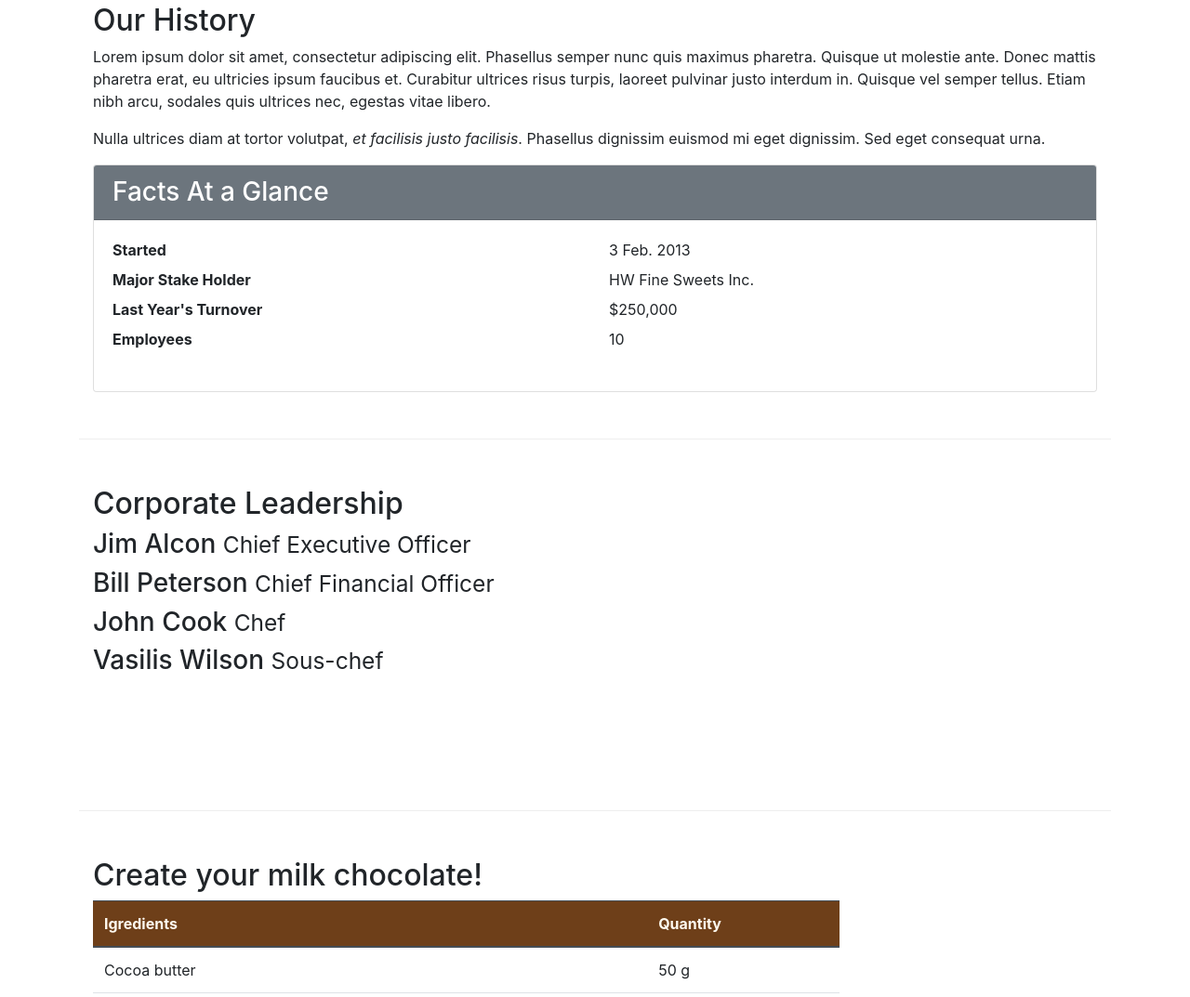
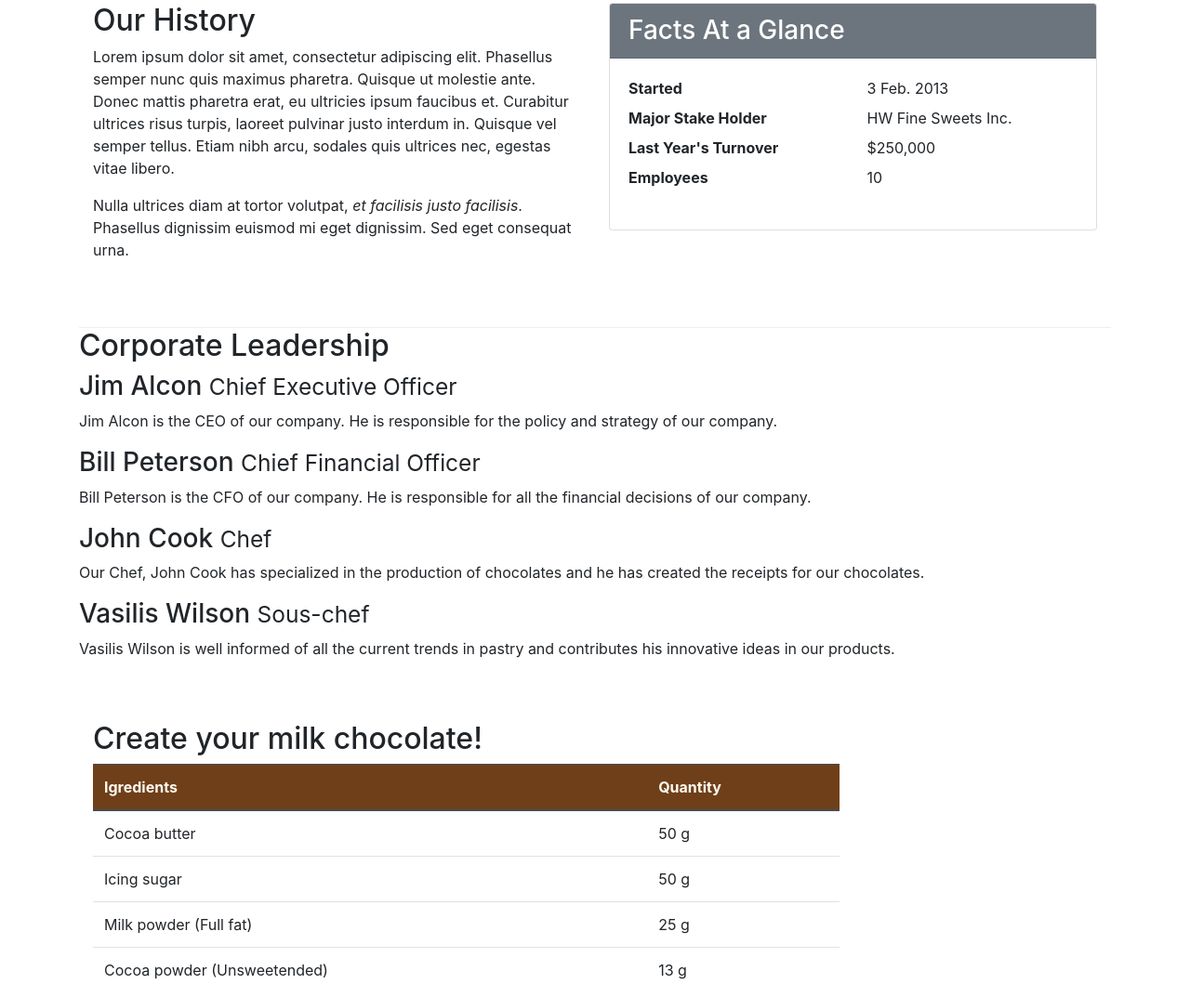
Before and after one commit to NikolasZaf1/LeChocolat, a plain HTML site: page aboutus.html in a window 1280 px wide. Shown: the part 824-1897 px from the top of the page at 93% size. Drawn offline with nearby package versions, Linux system fonts and the light colour scheme.

Commit message:
Bootstrap Assignment 4 Task(1)

```diff
--- a/aboutus.html
+++ b/aboutus.html
@@ -61,7 +61,7 @@
         </div>
 
         <div class="row row-content">
-            <div class="col-12 col -sm-6">
+            <div class="col-12 col-sm-6">
                 <h2>Our History</h2>
                 <p>Lorem ipsum dolor sit amet, consectetur adipiscing elit. Phasellus semper nunc quis maximus pharetra. Quisque ut molestie ante. Donec mattis pharetra erat, eu ultricies ipsum faucibus et. Curabitur ultrices risus turpis, laoreet pulvinar justo interdum in. Quisque vel semper tellus. Etiam nibh arcu, sodales quis ultrices nec, egestas vitae libero. </p>
                 <p>Nulla ultrices diam at tortor volutpat, <em>et facilisis justo facilisis</em>. Phasellus dignissim euismod mi eget dignissim. Sed eget consequat urna. </p>
@@ -86,20 +86,19 @@
 		</div>
 
 
-        <div class="row row-content">
+		<div class="row">
             <div class="col-12">
                 <h2>Corporate Leadership</h2>
                 <h3>Jim Alcon <small>Chief Executive Officer </small></h3>
-                <p class="d-none d-sm block">Jim Alcon is the CEO of our company. He is responsible for the policy and strategy of our company. </p>
+                <p class="d-none d-sm-block">Jim Alcon is the CEO of our company. He is responsible for the policy and strategy of our company. </p>
                 <h3>Bill Peterson  <small>Chief Financial Officer </small></h3>
-                <p class="d-none d-sm block">Bill Peterson is the CFO of our company. He is responsible for all the financial decisions of our company. </p>
+                <p class="d-none d-sm-block">Bill Peterson is the CFO of our company. He is responsible for all the financial decisions of our company. </p>
                 <h3>John Cook <small>Chef</small></h3>
-                <p class="d-none d-sm block">Our Chef, John Cook has specialized in the production of chocolates and he has created the receipts for our chocolates. </p>
+                <p class="d-none d-sm-block">Our Chef, John Cook has specialized in the production of chocolates and he has created the receipts for our chocolates. </p>
                 <h3>Vasilis Wilson  <small>Sous-chef </small></h3>
-                <p class="d-none d-sm block">Vasilis Wilson is well informed of all the current trends in pastry and contributes his innovative ideas in our products. </p>
+                <p class="d-none d-sm-block">Vasilis Wilson is well informed of all the current trends in pastry and contributes his innovative ideas in our products. </p>
             </div>
 		</div>
-
 		<div class="row row-content">
 				<div class="col-12 col-sm-9">
 					<h2> Create your milk chocolate!</h2>
@@ -192,7 +191,6 @@
 	<script src="node_modules/tether/dist/js/tether.min.js"></script>
 	<script src="node_modules/popper.js/dist/umd/popper.min.js"></script>
 	<script src="node_modules/bootstrap/dist/js/bootstrap.min.js"></script>
-
 </body>
 
 </html>
```
Lines whose indentation alone changed are shown as unchanged.
